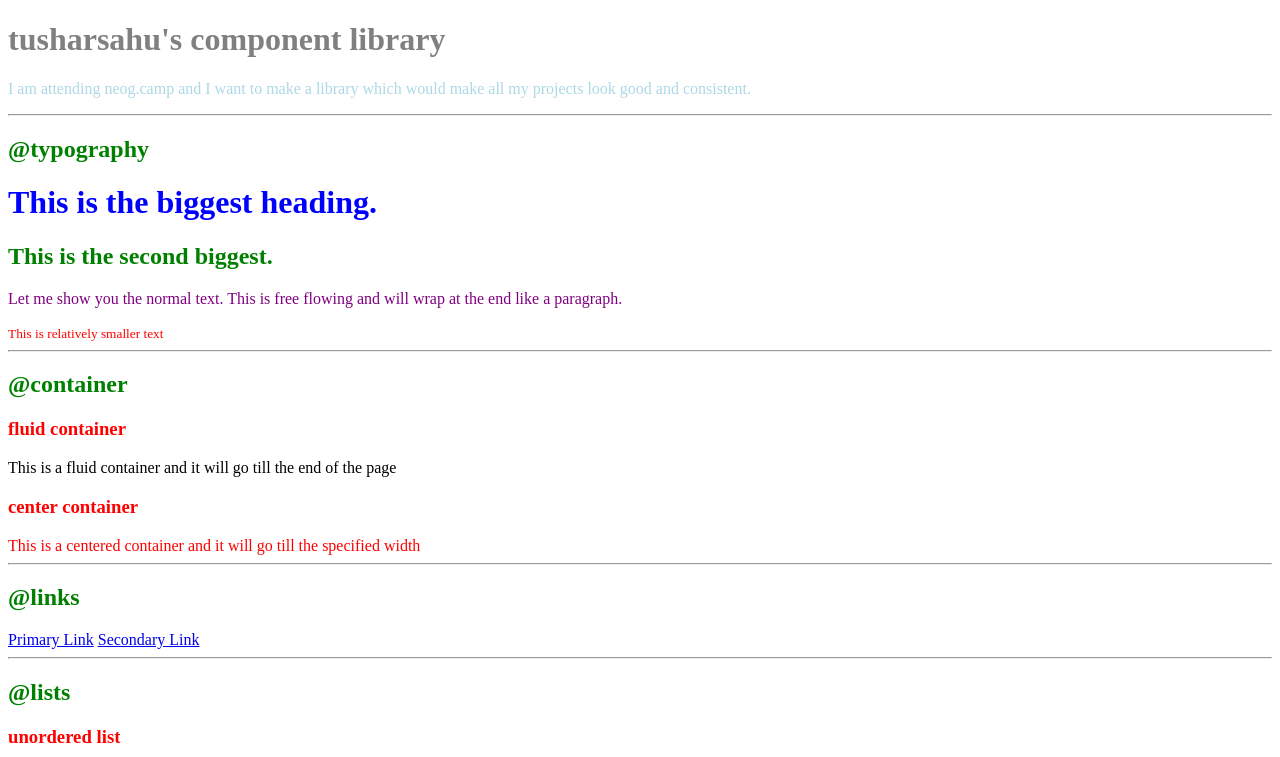
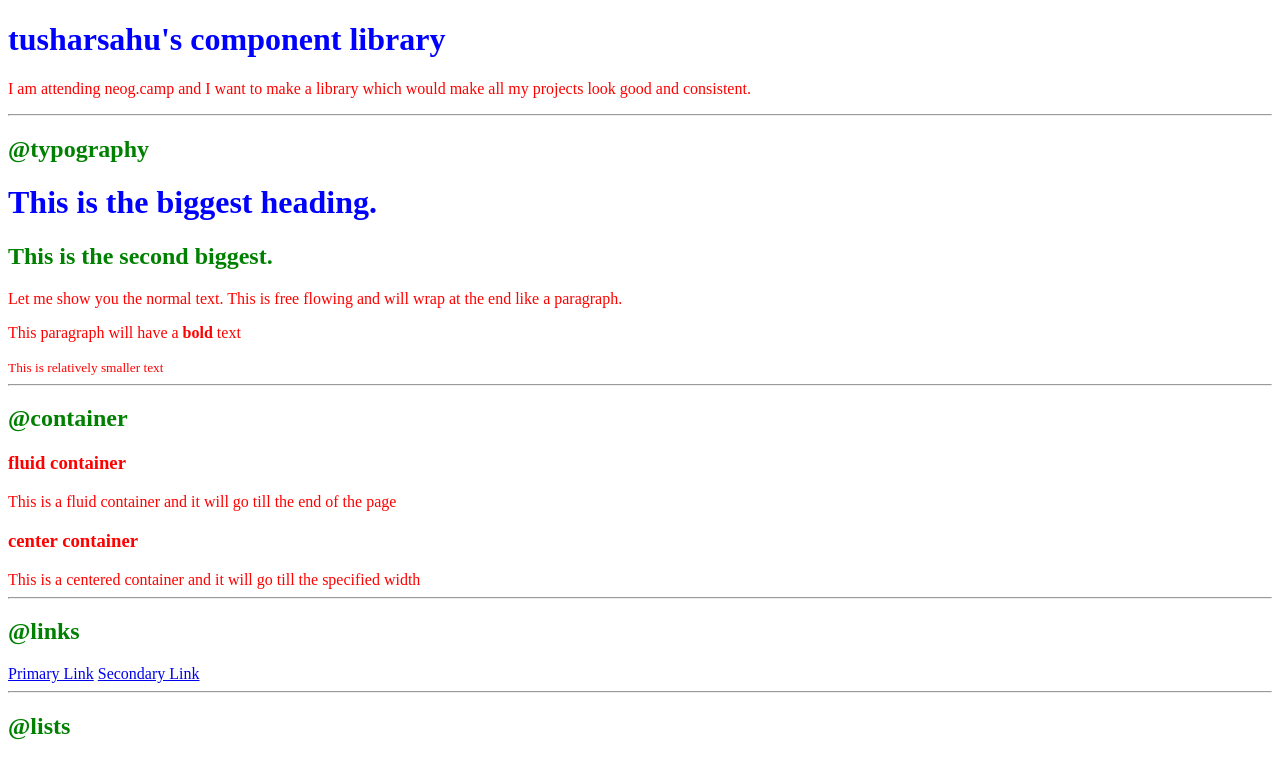
Before and after one commit to tushar4g/getting-started-with-html, a plain HTML site: page index.html in a window 1280 px wide. Shown: the top 757 px of the page. Drawn offline with Linux system fonts and the light colour scheme.

Commit message:
typrography

```diff
--- a/index.html
+++ b/index.html
@@ -23,8 +23,8 @@
 
     <h1 style="color: red;">tusharsahu's component library</h1> -->
 
-    <h1 id="lib-header">tusharsahu's component library</h1>
-    <p class="para">I am attending neog.camp and I want to make a library which would make all my projects look good and consistent.</p>
+    <h1>tusharsahu's component library</h1>
+    <p>I am attending neog.camp and I want to make a library which would make all my projects look good and consistent.</p>
 
     <hr>
 
@@ -32,7 +32,8 @@
 
     <h1>This is the biggest heading.</h1>
     <h2>This is the second biggest.</h2>
-    <p class="para-typography">Let me show you the normal text. This is free flowing and will wrap at the end like a paragraph. </p>
+    <p>Let me show you the normal text. This is free flowing and will wrap at the end like a paragraph. </p>
+    <p>This paragraph will have a <strong>bold</strong> text</p>
     <small>This is relatively smaller text</small>
 
     <hr>
@@ -40,7 +41,7 @@
     <h2>@container</h2>
 
     <h3>fluid container</h3>
-    <div class="die">This is a fluid container and it will go till the end of the page</div>
+    <div>This is a fluid container and it will go till the end of the page</div>
     <h3>center container</h3>
     <div>This is a centered container and it will go till the specified width</div>
 
```
